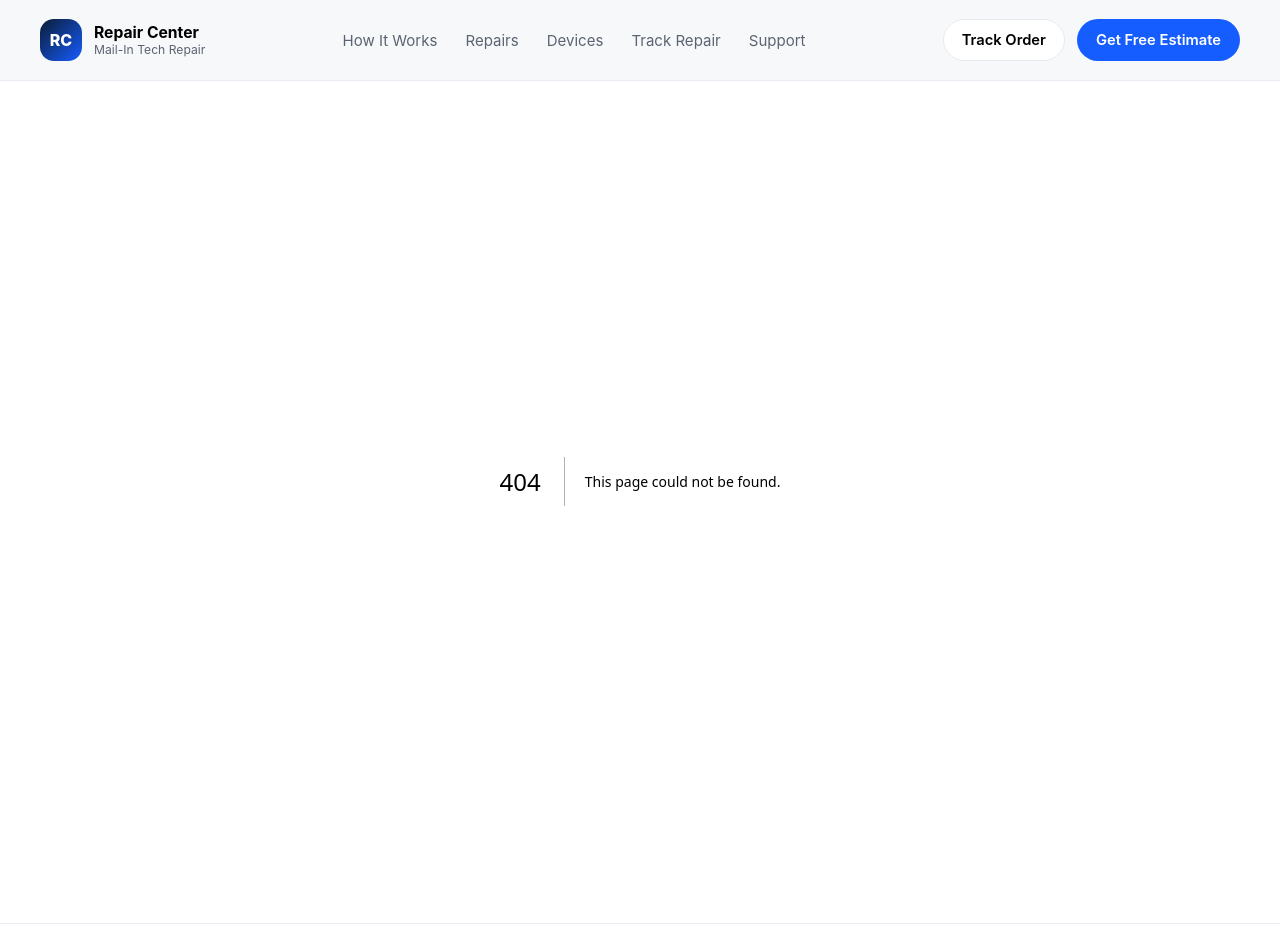
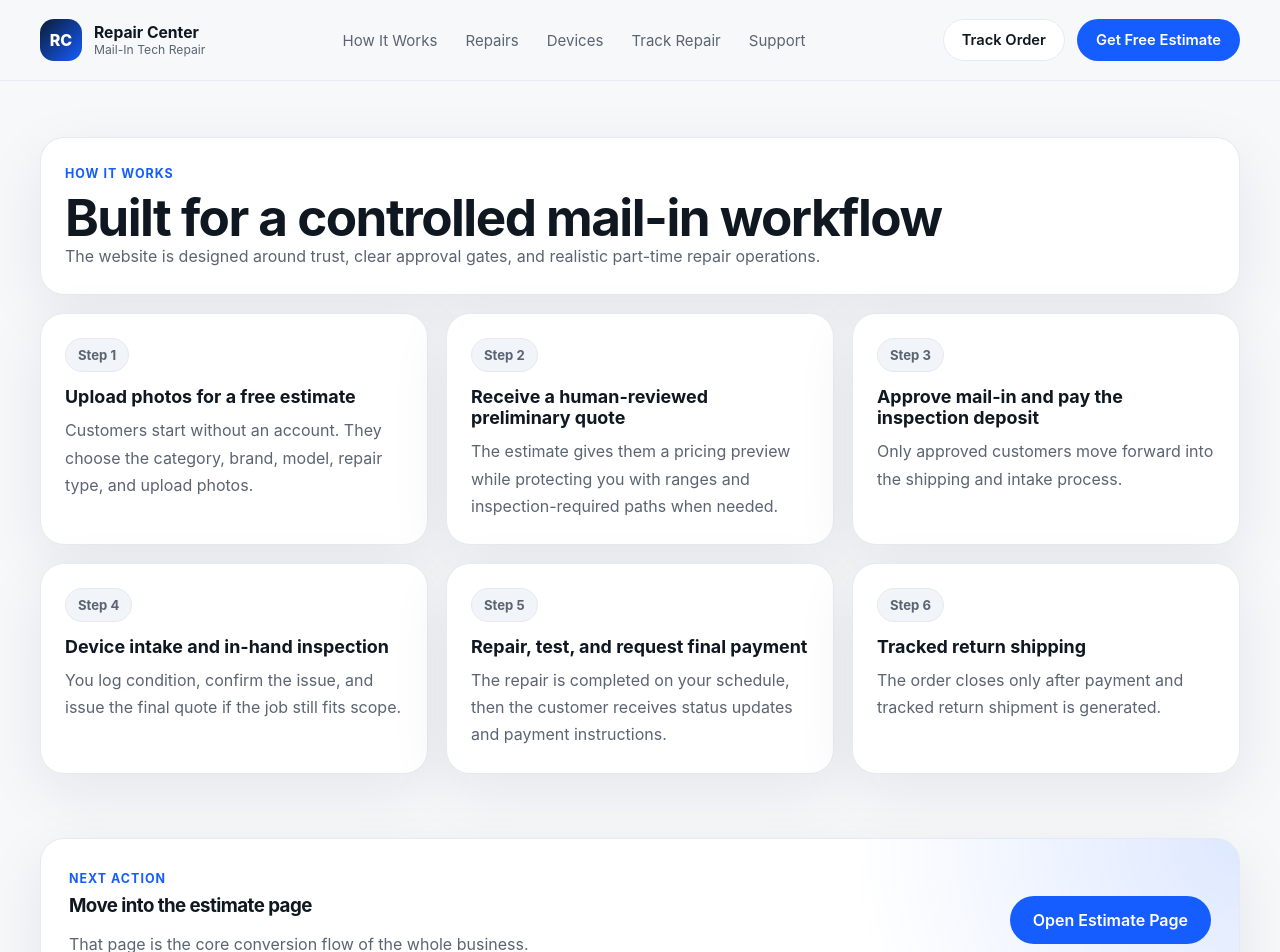
Before and after one commit to kkoly10/repair-center, a Next.js app: page /how-it-works in a window 1280 px wide. Before the commit this address had no page. Shown: the top 952 px of the page. Built offline with nearby package versions, Linux system fonts and the light colour scheme.

Commit message:
Add process overview page

```diff
--- /dev/null
+++ b/app/how-it-works/page.js
@@ -0,0 +1,63 @@
+import Link from 'next/link'
+
+const steps = [
+  {
+    title: 'Upload photos for a free estimate',
+    text: 'Customers start without an account. They choose the category, brand, model, repair type, and upload photos.',
+  },
+  {
+    title: 'Receive a human-reviewed preliminary quote',
+    text: 'The estimate gives them a pricing preview while protecting you with ranges and inspection-required paths when needed.',
+  },
+  {
+    title: 'Approve mail-in and pay the inspection deposit',
+    text: 'Only approved customers move forward into the shipping and intake process.',
+  },
+  {
+    title: 'Device intake and in-hand inspection',
+    text: 'You log condition, confirm the issue, and issue the final quote if the job still fits scope.',
+  },
+  {
+    title: 'Repair, test, and request final payment',
+    text: 'The repair is completed on your schedule, then the customer receives status updates and payment instructions.',
+  },
+  {
+    title: 'Tracked return shipping',
+    text: 'The order closes only after payment and tracked return shipment is generated.',
+  },
+]
+
+export default function HowItWorksPage() {
+  return (
+    <main className='page-hero'>
+      <div className='site-shell page-stack'>
+        <div className='info-card'>
+          <div className='kicker'>How it works</div>
+          <h1>Built for a controlled mail-in workflow</h1>
+          <p>
+            The website is designed around trust, clear approval gates, and realistic part-time repair operations.
+          </p>
+        </div>
+
+        <div className='grid-3'>
+          {steps.map((step, index) => (
+            <div key={step.title} className='feature-card'>
+              <span className='price-chip'>Step {index + 1}</span>
+              <h3 style={{ marginTop: 14 }}>{step.title}</h3>
+              <p>{step.text}</p>
+            </div>
+          ))}
+        </div>
+
+        <div className='cta-strip'>
+          <div>
+            <div className='kicker'>Next action</div>
+            <h3 className='card-title'>Move into the estimate page</h3>
+            <p className='muted'>That page is the core conversion flow of the whole business.</p>
+          </div>
+          <Link href='/estimate' className='button button-primary'>Open Estimate Page</Link>
+        </div>
+      </div>
+    </main>
+  )
+}
```
